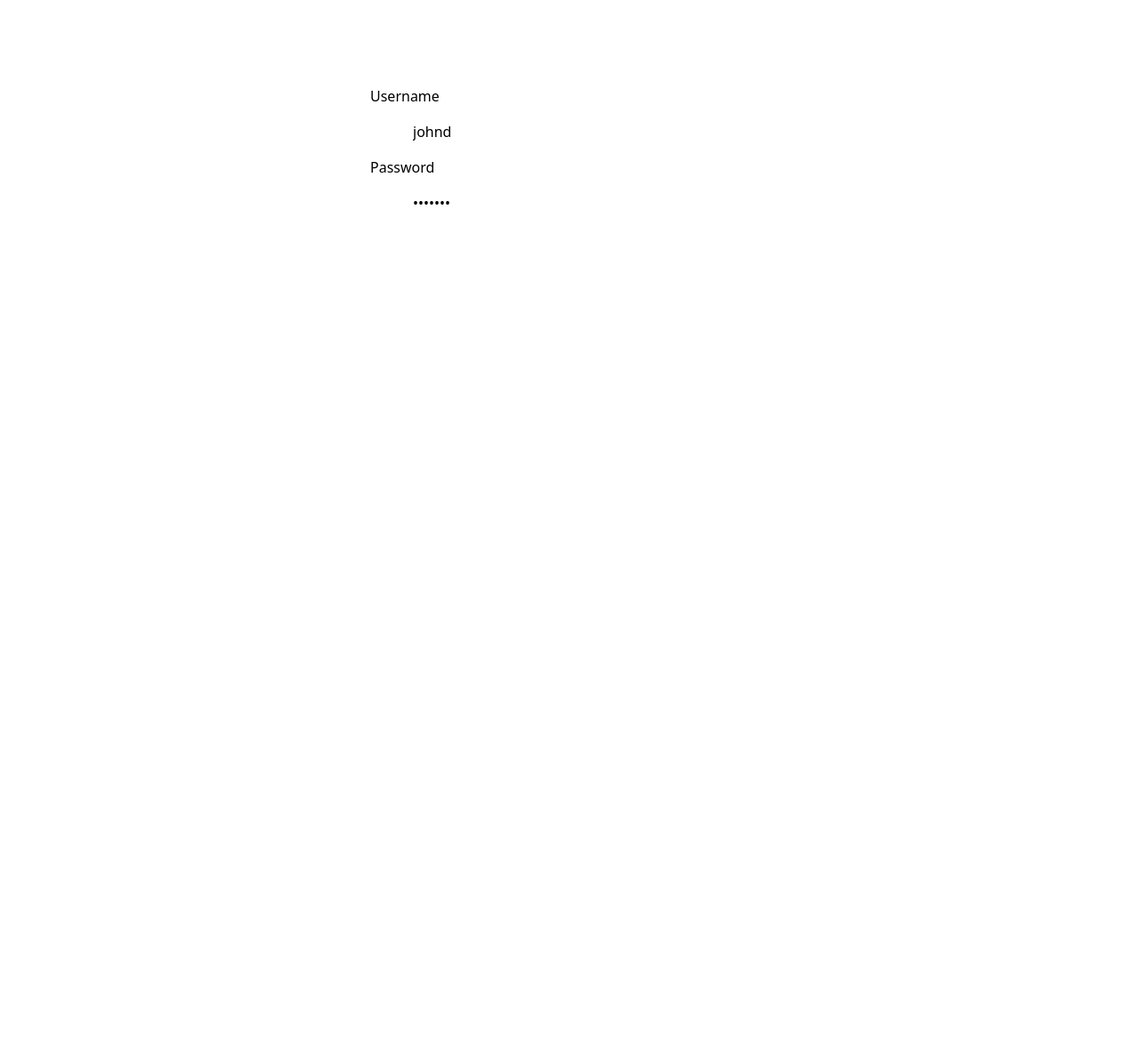
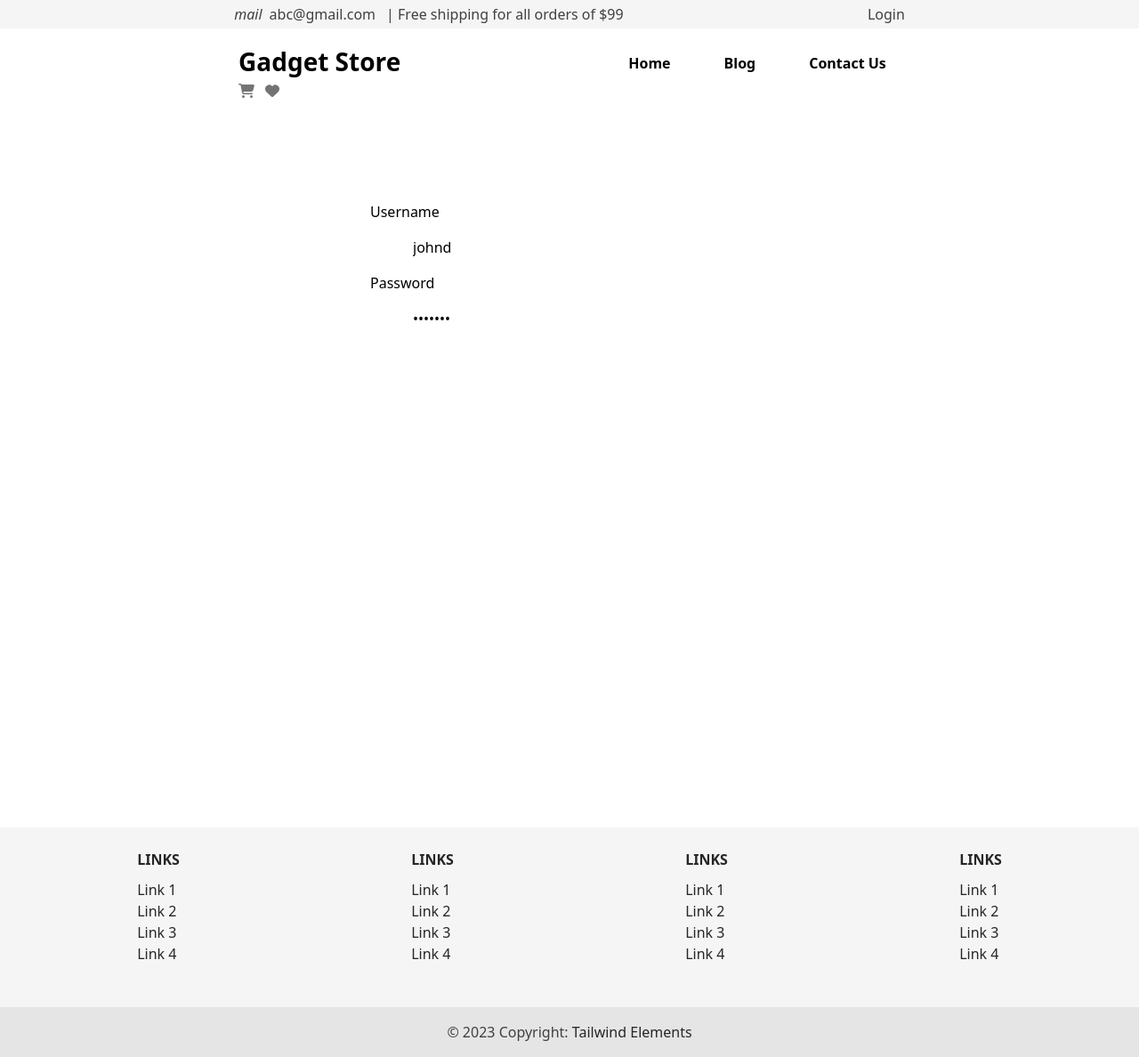
Before and after one commit to Vakaer/ecommerce-vueJs, a Vue app: page /login in a window 1280 px wide. Shown: the whole page at 89% size. Before the commit the page ends 800 px from the top, so only its background shows below. Built offline with nearby package versions, Linux system fonts and the light colour scheme.

Commit message:
added intercept layout in auth layout

```diff
--- a/src/Layouts/AuthLayout.vue
+++ b/src/Layouts/AuthLayout.vue
@@ -1,9 +1,38 @@
 <template>
-    <slot></slot>
-</template>
+    <div>
+      <TheTopHeader />
+      <TheMainHeader />
+      <dialog></dialog>
+      <slot></slot>
+      <TheFooter />
+    </div>
+  </template>
 
-<script>
-export default {
 
-}
-</script>
+  <script>
+  import TheMainHeader from "@/components/TheMainHeader.vue";
+  import TheFooter from "@/components/TheFooter.vue";
+  import TheTopHeader from "@/components/TheTopHeader.vue";
+  import SearchBar from "@/components/SearchBar.vue";
+  import HomeBanner from "@/components/HomeBanner.vue";
+  import SideDropDownMenu from "@/components/SideDropDownMenu.vue";
+  export default {
+    name: 'Intercept',
+    components: {
+      TheMainHeader,
+      TheTopHeader,
+      TheFooter,
+      SearchBar,
+      HomeBanner,
+      SideDropDownMenu,
+    },
+    data() {
+      return {
+        msg: "",
+        type: "",
+        modal: false,
+        loading: false,
+      };
+    },
+  };
+  </script>
--- a/src/views/auth/Login.vue
+++ b/src/views/auth/Login.vue
@@ -1,4 +1,6 @@
 <template>
+  <AuthLayout>
+
     <div class="h-screen">
       <div class="bg-white lg:w-6/12 md:7/12 w-8/12 shadow-3xl mx-auto">
         <form @submit.prevent="login" class="p-12 md:p-24">
@@ -12,9 +14,11 @@
       </div>
 
     </div>
+  </AuthLayout>
 </template>
 
 <script >
+import AuthLayout from '@/Layouts/AuthLayout.vue';
 import { useAuthStore } from '@/store/AuthStore';
 export default {
   setup() {
@@ -29,10 +33,11 @@ export default {
   },
   methods: {
     async login() {
-      debugger
-      await this.authStore.login(this.username, this.password)
-      this.$router.push({path:'/'});
+      debugger;
+      await this.authStore.login(this.username, this.password);
+      this.$router.push({ path: '/' });
     },
   },
+  components: { AuthLayout }
 };
 </script>
```
Lines whose indentation alone changed are shown as unchanged.
